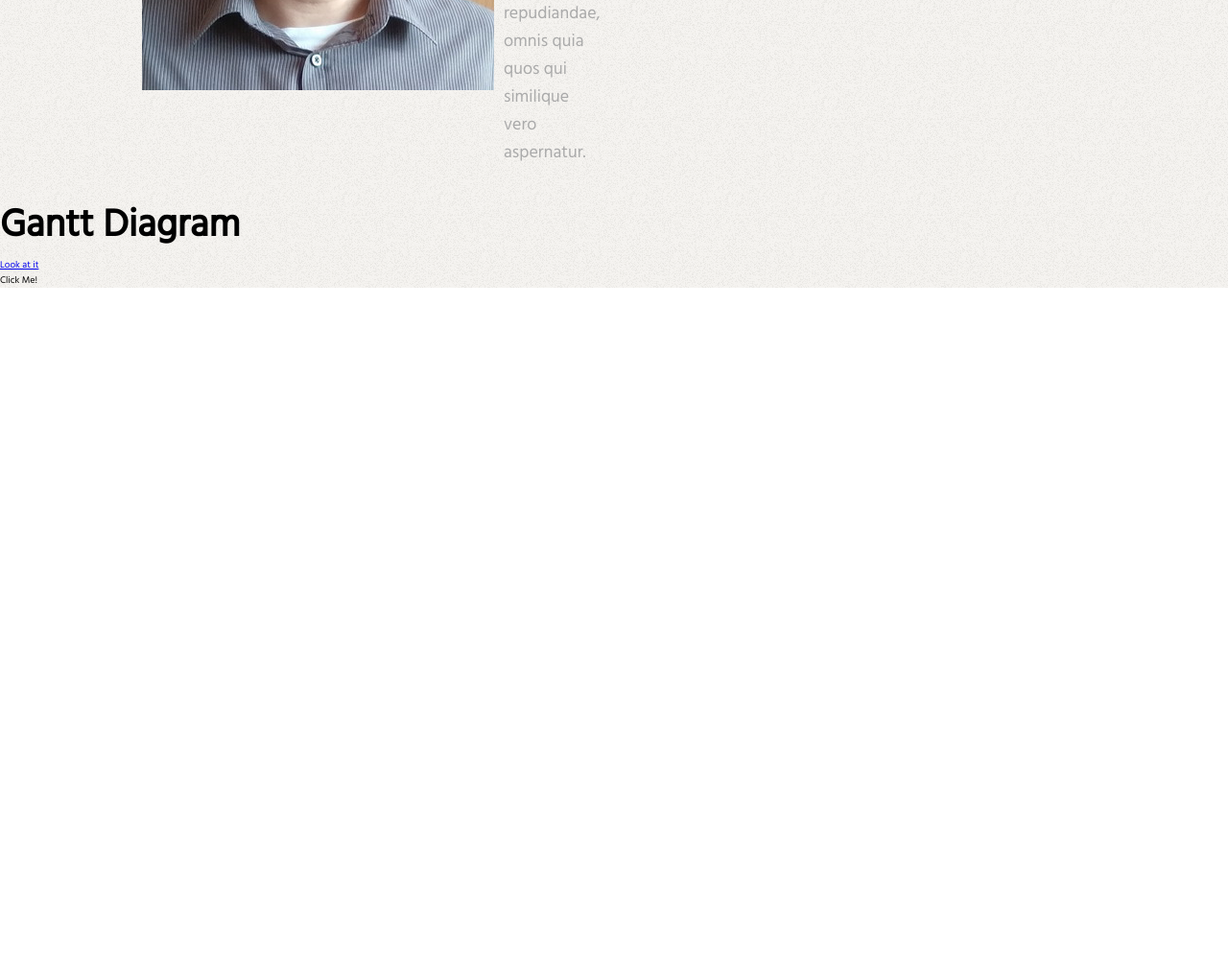
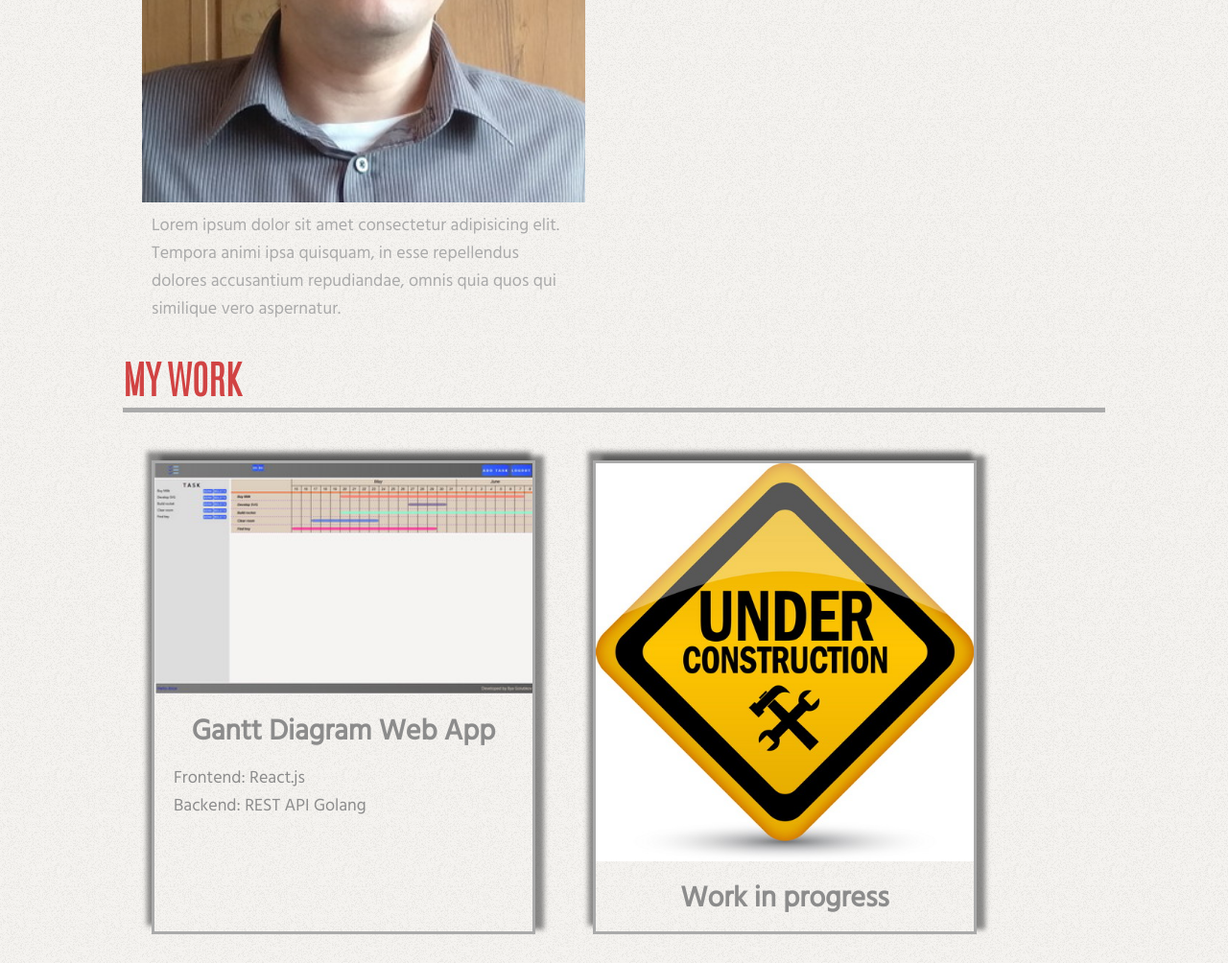
Before and after one commit to tocs77/portfolio, a website: page index.html in a window 1280 px wide. Shown: the part 849-1853 px from the top of the page at 96% size. Before the commit the page ends 1149 px from the top, so only its background shows below. Drawn offline with Linux system fonts and the light colour scheme.

Commit message:
Added work section

```diff
--- a/index.html
+++ b/index.html
@@ -43,14 +43,13 @@
                     </div>
                 </div>
 
-
                 <div class="about__skills">
                     <h1>Skills</h1>
                     <div class="about__skills__container">
                         <div>
                             <h2>Web</h2>
                             <ul>
-                                <li><span>HTML5</span></li>
+                                <li>HTML5</li>
                                 <li>CSS3</li>
                                 <li>JavaScript</li>
                                 <li>React</li>
@@ -62,25 +61,41 @@
                                 <li>Git</li>
                                 <li>Python</li>
                                 <li>TypeScript</li>
+                                <li>SASS-SCSS</li>
                             </ul>
                         </div>
                     </div>
 
                 </div>
-
             </div>
         </section>
 
-        <section id="works">
-            <div class="guntt">
-                <h1>Gantt Diagram</h1>
-                <a target="_blank" rel="noopener noreferrer" class="guntt-link" href="http://45.143.137.231/guntt">Look
-                    at it</a>
-            </div>
-            <div class="changer">
-                Click Me!
-            </div>
+        <section class="work" id="work">
+            <h1>My work</h1>
+            <ul class="work__container">
+                <li class="work__entry">
+                    <a target="_blank" rel="noopener noreferrer" href="/guntt">
+                        <div class="work__card">
+                            <img src="/img/guntt.jpg" alt="Guntt-app-screen">
+                            <h2>Gantt Diagram Web App</h2>
+                            <p>Frontend: React.js</p>
+                            <p>Backend: REST API Golang</p>
+                        </div>
+                    </a>
+                </li>
+                <li class="work__entry">
+                    <a href="#">
+                        <div class="work__card">
+                            <img src="/img/under_construction.jpg" alt="Under construction">
+                            <h2>Work in progress</h2>
+                        </div>
+                    </a>
+                </li>
+            </ul>
         </section>
+
+
+
     </main>
 </body>
 
--- a/scss/_about.scss
+++ b/scss/_about.scss
@@ -44,15 +44,16 @@
         &__content {
 
             display: flex;
+            flex-wrap: wrap;
 
             img {
-                flex: 1 1 15rem;
+                flex: 1 1 12rem;
                 height: 100%;
                 width: 100%;
             }
 
             p {
-                flex: 2 1 40rem;
+                flex: 2 1 25rem;
                 padding: 1rem;
                 color: $primary-color-light;
                 font-size: $text;
@@ -74,6 +75,8 @@
 
             h2 {
                 color: $primary-color;
+                font-family: $menu-font-family;
+                text-transform: uppercase;
             }
 
             ul {
--- a/scss/_global.scss
+++ b/scss/_global.scss
@@ -50,3 +50,8 @@ h4 {
 ul {
   list-style: none;
 }
+
+a {
+  text-decoration: none;
+  color: inherit;
+}
--- /dev/null
+++ b/scss/_work.scss
@@ -0,0 +1,47 @@
+.work {
+
+    width: 80%;
+    margin: 0rem auto;
+
+
+    h1 {
+        color: $second-color;
+        font-family: $menu-font-family;
+        border-bottom: 5px solid $primary-color-light;
+        text-transform: uppercase;
+        margin-bottom: 2rem;
+
+    }
+
+    &__container {
+        display: flex;
+        flex-wrap: wrap;
+    }
+
+    &__entry {
+
+        margin: 3rem;
+        width: 40rem;
+
+        h2 {
+            text-align: center;
+            padding: 1rem;
+        }
+
+        min-height: 30rem;
+        color: $primary-color;
+        border: 3px solid $primary-color-light;
+        box-shadow: 9px -5px 5px 0px rgba(50, 50, 50, 0.55),
+        -5px -9px 5px 0px rgba(50, 50, 50, 0.55);
+
+        p {
+            font-size: $text;
+            margin-left: 2rem;
+        }
+
+        img {
+            width: 100%;
+            height: 100%;
+        }
+    }
+}
--- a/scss/main.scss
+++ b/scss/main.scss
@@ -16,3 +16,4 @@ $menu-font-family: 'Antonio';
 @import 'global';
 @import 'header';
 @import 'about';
+@import 'work';
```
Also changed, not shown: css/style.css, img/guntt.jpg (added), img/under_construction.jpg (added).
